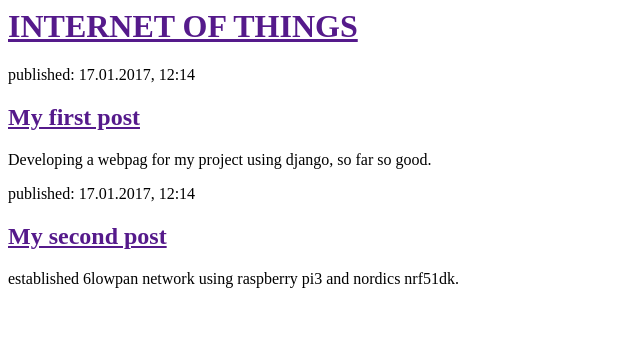
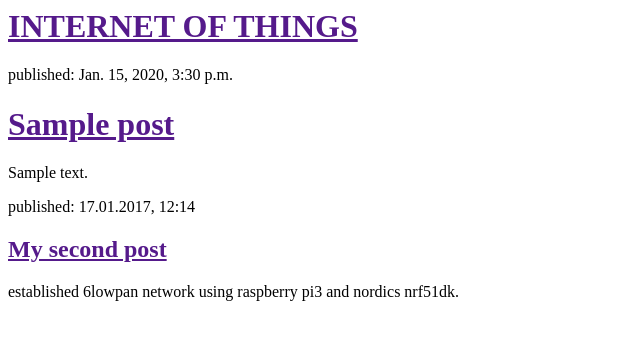
Before and after one commit to melwyngit/my-first-blog, a Django app: template blog/templates/blog/post_list.html in a window 1280 px wide. Shown: the top 340 px of the page, without its empty margins (0-640 px from the left). Run offline with Django 3.2, Linux system fonts and the light colour scheme; the template is opened without the code that fills it: values that come from a table or form of the project are taken from there, others are empty; tables that the repository leaves empty hold one stand-in row (values such as "Sample post").

Commit message:
modified templates.

```diff
--- a/blog/templates/blog/post_list.html
+++ b/blog/templates/blog/post_list.html
@@ -6,13 +6,13 @@
         <div>
             <h1><a href="">INTERNET OF THINGS</a></h1>
         </div>
-
-        <div>
-            <p>published: 17.01.2017, 12:14</p>
-            <h2><a href="">My first post</a></h2>
-            <p>Developing a webpag for my project using django, so far so good.</p>
-        </div>
-
+         {% for post in posts %}
+    <div>
+        <p>published: {{ post.published_date }}</p>
+        <h1><a href="">{{ post.title }}</a></h1>
+        <p>{{ post.text|linebreaksbr }}</p>
+    </div>
+{% endfor %}
         <div>
             <p>published: 17.01.2017, 12:14</p>
             <h2><a href="">My second post</a></h2>
--- a/blog/views.py
+++ b/blog/views.py
@@ -1,5 +1,7 @@
 from django.shortcuts import render
-
+from django.utils import timezone
+from .models import Post
 # Create your views here.
 def post_list(request):
-    return render(request,'blog/post_list.html',{})
+    posts= Post.objects.filter(published_date__lte=timezone.now()).order_by('published_date')
+    return render(request,'blog/post_list.html',{'posts':posts})
```
